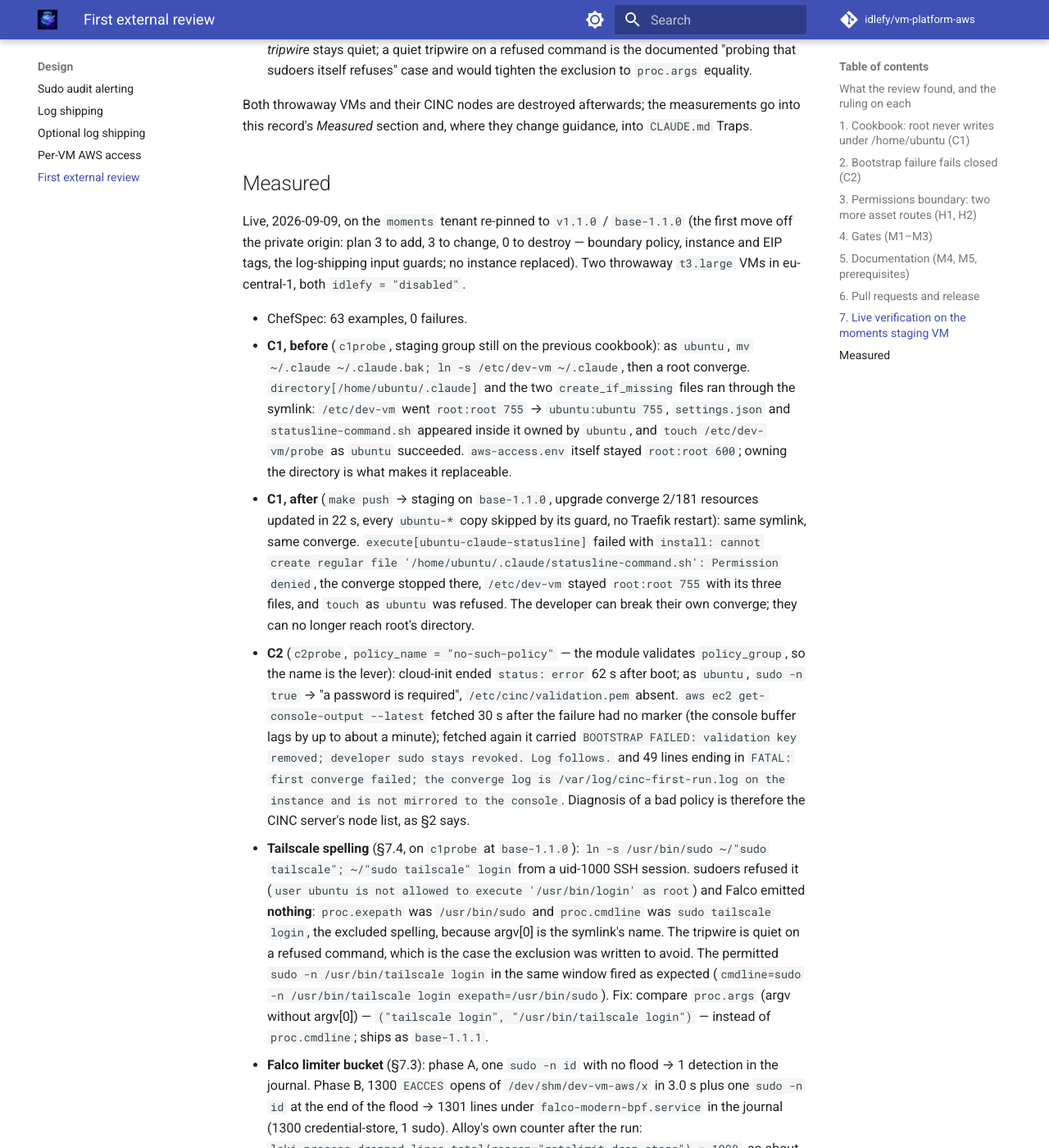
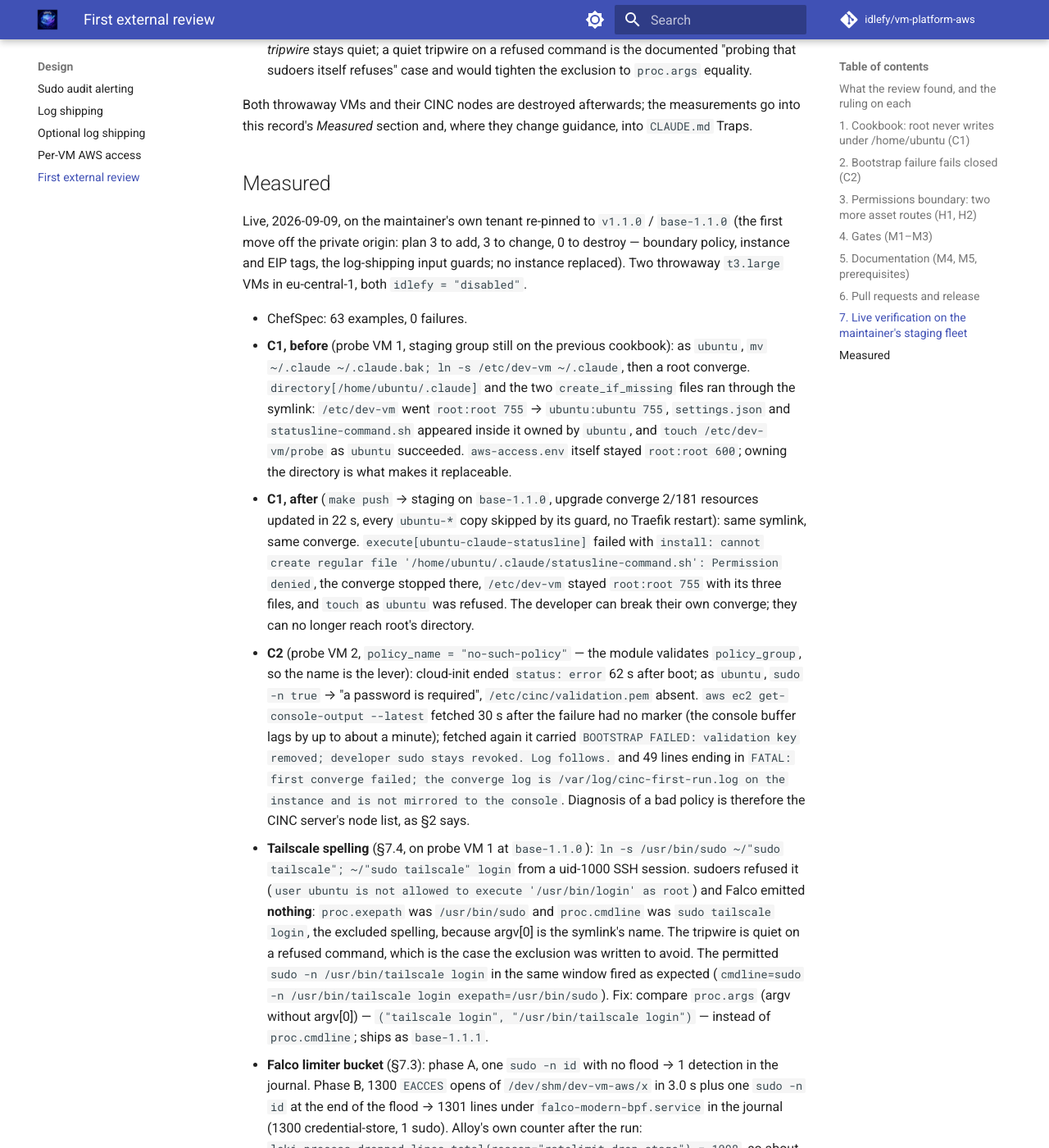
Before and after one commit to idlefy/vm-platform-aws, an MkDocs documentation site: the page built from docs/design/first-external-review.md, in a window 1280 px wide and 1400 px high, scrolled down 7910 px. Shown: the whole window at 82% size. Built offline with MkDocs 1.6.1 and Material for MkDocs 9.7.7, drawn with Linux system fonts in a browser that asks for light colours; comment, search, counter and statistics services are not loaded; some of the changed text lies outside the part shown.

Commit message:
fix: apply CodeRabbit auto-fixes
- changelog: Falco limiter entry states before and after separately
- design record: tenant and probe VM names replaced by neutral wording

Co-Authored-By: Claude Fable 5.1 <noreply@anthropic.com>
Claude-Session: https://claude.ai/code/session_01YSiSgv93NYNk56C1Vuy2VA

```diff
--- a/docs/design/first-external-review.md
+++ b/docs/design/first-external-review.md
@@ -116,7 +116,7 @@ The tenant mirrors under `tenant-skeleton/scripts/` move with `scripts/`; `test-
 
 Both through CI on GitHub; merge with rebase; `make release` for each tag; `git push origin <tag>`. Then the tenant migration in §7.
 
-## 7. Live verification on the `moments` staging VM
+## 7. Live verification on the maintainer's staging fleet
 
 The tenant is re-pinned to `v1.1.0` / `base-1.1.0` on the public repository (its first move off the private origin), pushed to the `staging` policy group, and one throwaway VM is created with `policy_group = "staging"`. On it:
 
@@ -129,13 +129,13 @@ Both throwaway VMs and their CINC nodes are destroyed afterwards; the measuremen
 
 ## Measured
 
-Live, 2026-09-09, on the `moments` tenant re-pinned to `v1.1.0` / `base-1.1.0` (the first move off the private origin: plan 3 to add, 3 to change, 0 to destroy — boundary policy, instance and EIP tags, the log-shipping input guards; no instance replaced). Two throwaway `t3.large` VMs in eu-central-1, both `idlefy = "disabled"`.
+Live, 2026-09-09, on the maintainer's own tenant re-pinned to `v1.1.0` / `base-1.1.0` (the first move off the private origin: plan 3 to add, 3 to change, 0 to destroy — boundary policy, instance and EIP tags, the log-shipping input guards; no instance replaced). Two throwaway `t3.large` VMs in eu-central-1, both `idlefy = "disabled"`.
 
 - ChefSpec: 63 examples, 0 failures.
-- **C1, before** (`c1probe`, staging group still on the previous cookbook): as `ubuntu`, `mv ~/.claude ~/.claude.bak; ln -s /etc/dev-vm ~/.claude`, then a root converge. `directory[/home/ubuntu/.claude]` and the two `create_if_missing` files ran through the symlink: `/etc/dev-vm` went `root:root 755` → `ubuntu:ubuntu 755`, `settings.json` and `statusline-command.sh` appeared inside it owned by `ubuntu`, and `touch /etc/dev-vm/probe` as `ubuntu` succeeded. `aws-access.env` itself stayed `root:root 600`; owning the directory is what makes it replaceable.
+- **C1, before** (probe VM 1, staging group still on the previous cookbook): as `ubuntu`, `mv ~/.claude ~/.claude.bak; ln -s /etc/dev-vm ~/.claude`, then a root converge. `directory[/home/ubuntu/.claude]` and the two `create_if_missing` files ran through the symlink: `/etc/dev-vm` went `root:root 755` → `ubuntu:ubuntu 755`, `settings.json` and `statusline-command.sh` appeared inside it owned by `ubuntu`, and `touch /etc/dev-vm/probe` as `ubuntu` succeeded. `aws-access.env` itself stayed `root:root 600`; owning the directory is what makes it replaceable.
 - **C1, after** (`make push` → staging on `base-1.1.0`, upgrade converge 2/181 resources updated in 22 s, every `ubuntu-*` copy skipped by its guard, no Traefik restart): same symlink, same converge. `execute[ubuntu-claude-statusline]` failed with `install: cannot create regular file '/home/ubuntu/.claude/statusline-command.sh': Permission denied`, the converge stopped there, `/etc/dev-vm` stayed `root:root 755` with its three files, and `touch` as `ubuntu` was refused. The developer can break their own converge; they can no longer reach root's directory.
-- **C2** (`c2probe`, `policy_name = "no-such-policy"` — the module validates `policy_group`, so the name is the lever): cloud-init ended `status: error` 62 s after boot; as `ubuntu`, `sudo -n true` → "a password is required", `/etc/cinc/validation.pem` absent. `aws ec2 get-console-output --latest` fetched 30 s after the failure had no marker (the console buffer lags by up to about a minute); fetched again it carried `BOOTSTRAP FAILED: validation key removed; developer sudo stays revoked. Log follows.` and 49 lines ending in `FATAL: first converge failed; the converge log is /var/log/cinc-first-run.log on the instance and is not mirrored to the console`. Diagnosis of a bad policy is therefore the CINC server's node list, as §2 says.
-- **Tailscale spelling** (§7.4, on `c1probe` at `base-1.1.0`): `ln -s /usr/bin/sudo ~/"sudo tailscale"; ~/"sudo tailscale" login` from a uid-1000 SSH session. sudoers refused it (`user ubuntu is not allowed to execute '/usr/bin/login' as root`) and Falco emitted **nothing**: `proc.exepath` was `/usr/bin/sudo` and `proc.cmdline` was `sudo tailscale login`, the excluded spelling, because argv[0] is the symlink's name. The tripwire is quiet on a refused command, which is the case the exclusion was written to avoid. The permitted `sudo -n /usr/bin/tailscale login` in the same window fired as expected (`cmdline=sudo -n /usr/bin/tailscale login exepath=/usr/bin/sudo`). Fix: compare `proc.args` (argv without argv[0]) — `("tailscale login", "/usr/bin/tailscale login")` — instead of `proc.cmdline`; ships as `base-1.1.1`.
-- **Falco limiter bucket** (§7.3): phase A, one `sudo -n id` with no flood → 1 detection in the journal. Phase B, 1300 `EACCES` opens of `/dev/shm/dev-vm-aws/x` in 3.0 s plus one `sudo -n id` at the end of the flood → 1301 lines under `falco-modern-bpf.service` in the journal (1300 credential-store, 1 sudo). Alloy's own counter after the run: `loki_process_dropped_lines_total{reason="ratelimit_drop_stage"} = 1098`, so about 200 of the 1301 reached `loki.write` — burst 200 plus 20/s, as configured. Whether the sudo line was among them is a Loki-side count (the tenant's token is `logs:write` only, by design — runbook §7 step 2 — so it is read from the stack's Explore, not from here), but the ruling does not wait for it: with 84 % of the window dropped, the detection's survival is chance, and `falco` joins the bypass selector in `base-1.1.1`. Windows (UTC): A 20:43:36–20:44:11, B 20:44:09–20:45:14, `{instance="c1probe", unit="falco-modern-bpf.service"} |= "Developer user invoked sudo"`.
+- **C2** (probe VM 2, `policy_name = "no-such-policy"` — the module validates `policy_group`, so the name is the lever): cloud-init ended `status: error` 62 s after boot; as `ubuntu`, `sudo -n true` → "a password is required", `/etc/cinc/validation.pem` absent. `aws ec2 get-console-output --latest` fetched 30 s after the failure had no marker (the console buffer lags by up to about a minute); fetched again it carried `BOOTSTRAP FAILED: validation key removed; developer sudo stays revoked. Log follows.` and 49 lines ending in `FATAL: first converge failed; the converge log is /var/log/cinc-first-run.log on the instance and is not mirrored to the console`. Diagnosis of a bad policy is therefore the CINC server's node list, as §2 says.
+- **Tailscale spelling** (§7.4, on probe VM 1 at `base-1.1.0`): `ln -s /usr/bin/sudo ~/"sudo tailscale"; ~/"sudo tailscale" login` from a uid-1000 SSH session. sudoers refused it (`user ubuntu is not allowed to execute '/usr/bin/login' as root`) and Falco emitted **nothing**: `proc.exepath` was `/usr/bin/sudo` and `proc.cmdline` was `sudo tailscale login`, the excluded spelling, because argv[0] is the symlink's name. The tripwire is quiet on a refused command, which is the case the exclusion was written to avoid. The permitted `sudo -n /usr/bin/tailscale login` in the same window fired as expected (`cmdline=sudo -n /usr/bin/tailscale login exepath=/usr/bin/sudo`). Fix: compare `proc.args` (argv without argv[0]) — `("tailscale login", "/usr/bin/tailscale login")` — instead of `proc.cmdline`; ships as `base-1.1.1`.
+- **Falco limiter bucket** (§7.3): phase A, one `sudo -n id` with no flood → 1 detection in the journal. Phase B, 1300 `EACCES` opens of `/dev/shm/dev-vm-aws/x` in 3.0 s plus one `sudo -n id` at the end of the flood → 1301 lines under `falco-modern-bpf.service` in the journal (1300 credential-store, 1 sudo). Alloy's own counter after the run: `loki_process_dropped_lines_total{reason="ratelimit_drop_stage"} = 1098`, so about 200 of the 1301 reached `loki.write` — burst 200 plus 20/s, as configured. Whether the sudo line was among them is a Loki-side count (the tenant's token is `logs:write` only, by design — runbook §7 step 2 — so it is read from the stack's Explore, not from here), but the ruling does not wait for it: with 84 % of the window dropped, the detection's survival is chance, and `falco` joins the bypass selector in `base-1.1.1`. Windows (UTC): A 20:43:36–20:44:11, B 20:44:09–20:45:14, `{instance="<probe VM 1>", unit="falco-modern-bpf.service"} |= "Developer user invoked sudo"`.
 - **`base-1.1.1` verified on the same VM before release** (rules file and Alloy selector dropped in place by hand): `falco -V` accepted the rules, the service restarted once with no restart loop, the symlink spelling now fires (`cmdline=sudo tailscale login exepath=/usr/bin/sudo`), and the same 1300-line flood plus one sudo gave 1301 journal lines with the limiter's drop counter unchanged — every Falco line reached `loki.write`.
 - **Not a finding, worth knowing:** a wait loop that tried `ssh admin@` before the first converge had created that user tripped `fail2ban` (5 preauth failures in 600 s → 3600 s ban, `REJECT`), which reads as "connection refused" on port 22 while 80 and 443 still answer. Wait on `cloud-init status` as `ubuntu`, not on a user the cookbook creates.
```
Also changed, not shown: docs/changelog.md (+5 -3 lines).
